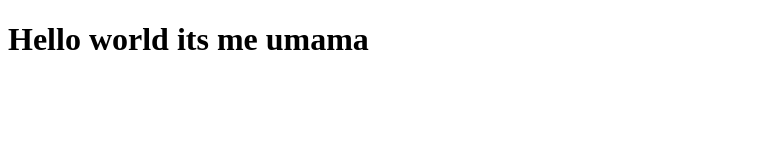
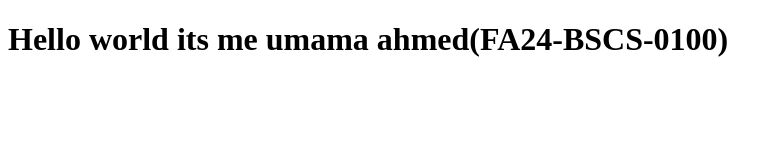
Before and after one commit to umama08/VersionControl_Assignment, a plain HTML site: page index.html in a window 1280 px wide. Shown: the whole page, without its empty margins (0-782 px from the left). Drawn offline with Linux system fonts and the light colour scheme.

Commit message:
this is version 3

```diff
--- a/index.html
+++ b/index.html
@@ -6,7 +6,8 @@
     <title>Document</title>
 </head>
 <body>
-    <h1>Hello world its me umama </h1>
+    <h1>Hello world its me umama ahmed(FA24-BSCS-0100) </h1>
+
 
 </body>
 </html>
```
